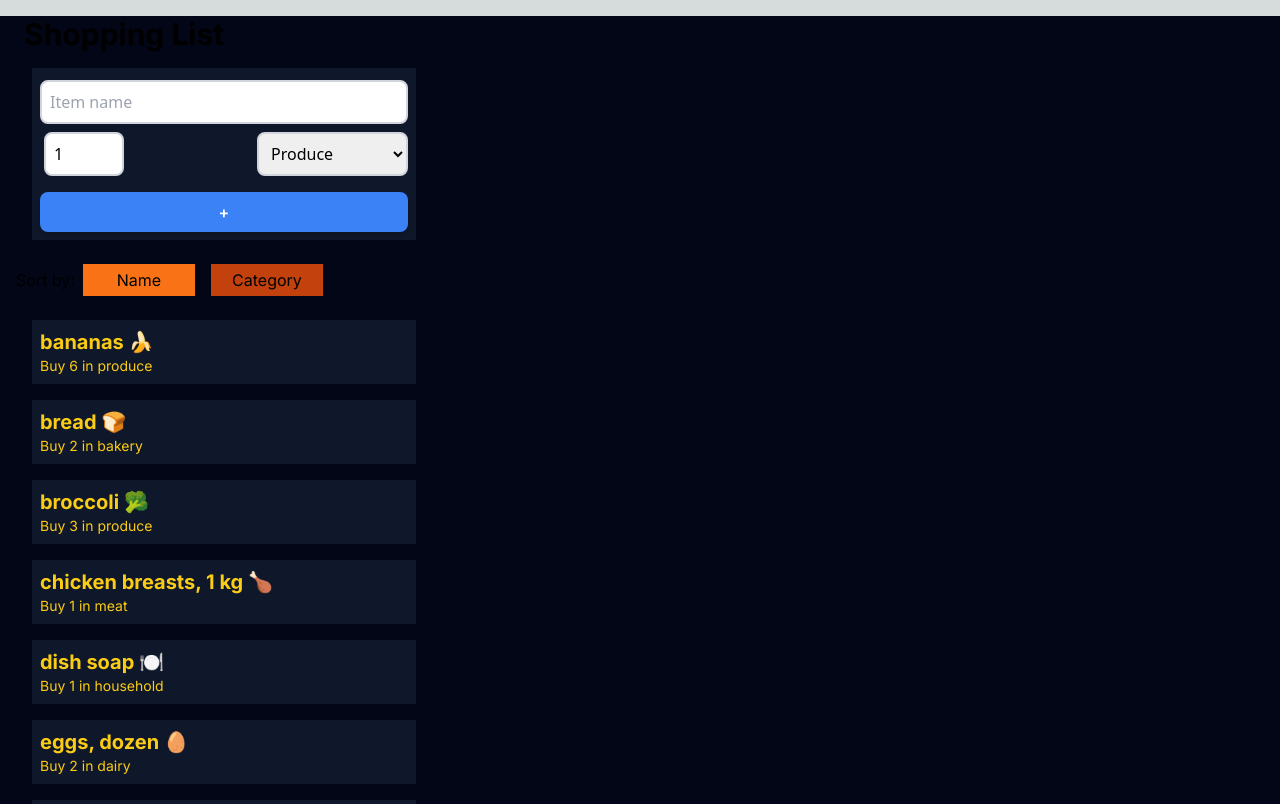
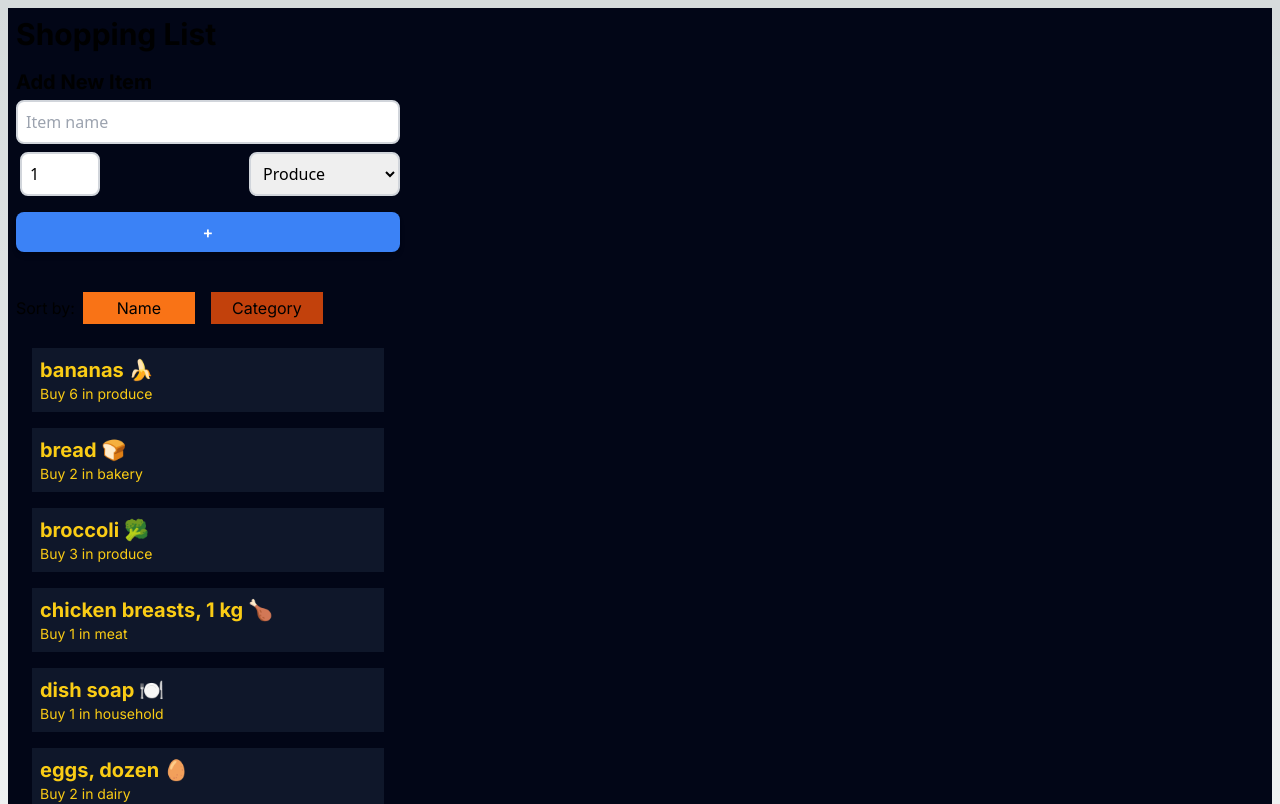
Before and after one commit to sunggeorge/cprg306-assignments, a Next.js app: page /week-6 in a window 1280 px wide. Shown: the top 804 px of the page. Built offline with nearby package versions, Linux system fonts and the light colour scheme.

Commit message:
week6 formatting

```diff
--- a/app/week-6/item-list.js
+++ b/app/week-6/item-list.js
@@ -23,7 +23,7 @@ export default function ItemList({items}) {
   }
 
   return (
-    <div>
+    <div className="mt-8">
     <label htmlFor="sort">Sort by:</label>
     <button name="name"
       className= {sortBy == 'name' ? 'week-5-active' : 'week-5-inactive'}
--- a/app/week-6/new-item.js
+++ b/app/week-6/new-item.js
@@ -28,7 +28,7 @@ export default function NewItem({addItem}) {
     };
 
     return (
-            <form className="p-2 m-4 bg-slate-900 text-black max-w-sm w-full"
+            <form className="text-black"
                 onSubmit={submitFun}>
                 <div className="mb-2">
                     <input
--- a/app/week-6/page.js
+++ b/app/week-6/page.js
@@ -14,9 +14,10 @@ export default function Page() {
 
   return (
 
-    <main className="bg-slate-950">
-        <div className="m-4">
-            <h2 className="text-3xl font-bold m-2">Shopping List</h2>
+    <main className="bg-slate-950 p-2 m-2">
+        <div className="max-w-sm w-full">
+            <h2 className="text-3xl font-bold mb-4">Shopping List</h2>
+            <h3 className="text-xl font-bold">Add New Item</h3>
             <NewItem addItem={handleAddItem} />
             <ItemList items={itemList} />
         </div>
```
